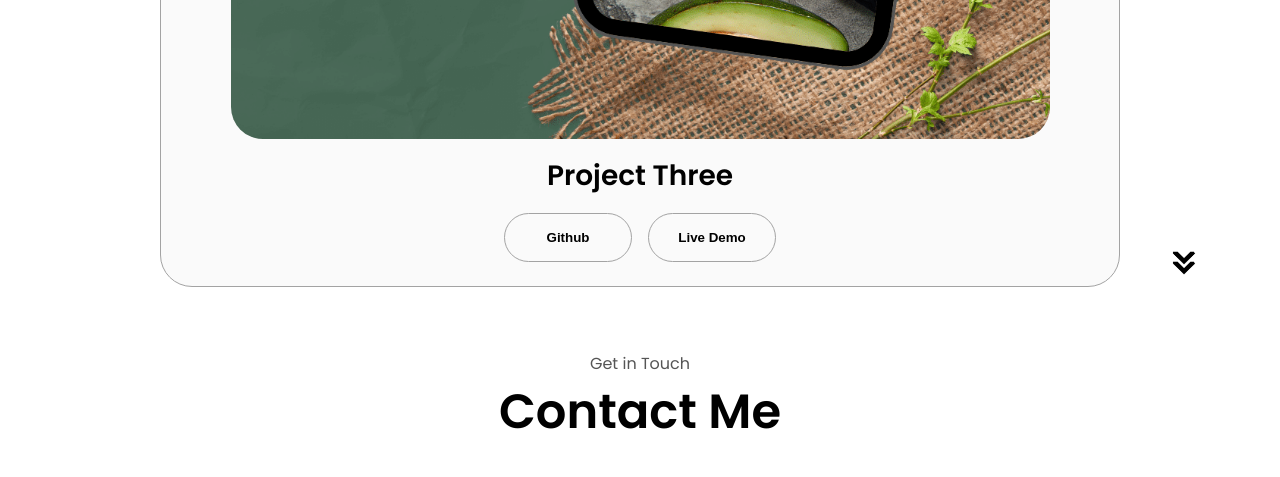
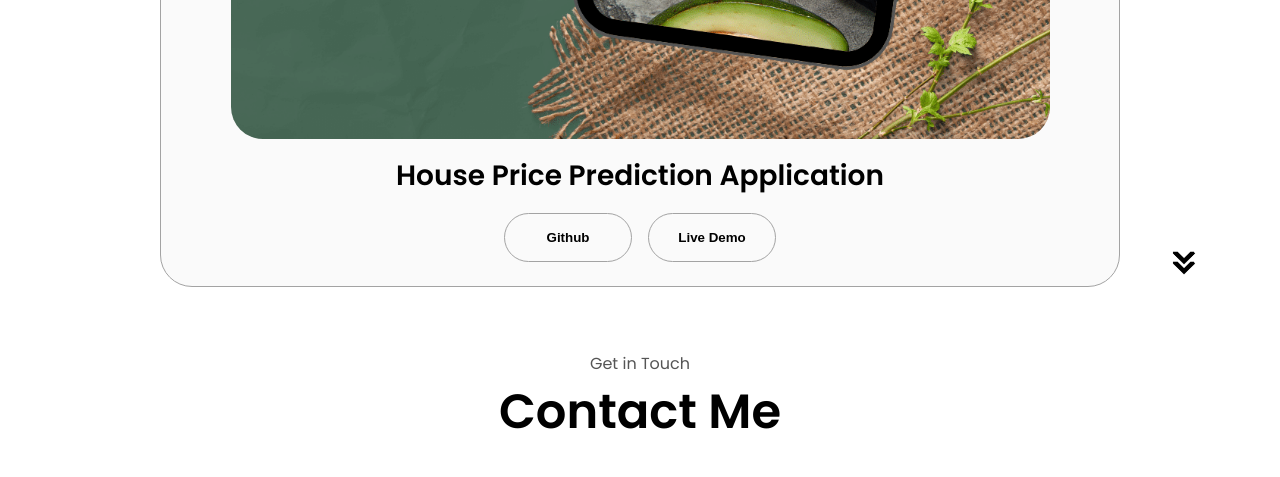
Before and after one commit to CR7HARSHIT/My_Portfolio, a plain HTML site: page index.html in a window 1280 px wide. Shown: the part 3895-4372 px from the top of the page. Drawn offline with Linux system fonts and the light colour scheme.

Commit message:
integrating project-ml

```diff
--- a/index.html
+++ b/index.html
@@ -319,7 +319,7 @@
                 class="project-img"
               />
             </div>
-            <h2 class="experience-sub-title project-title">Project Three</h2>
+            <h2 class="experience-sub-title project-title">House Price Prediction Application</h2>
             <div class="btn-container">
               <button
                 class="btn btn-color-2 project-btn"
```
